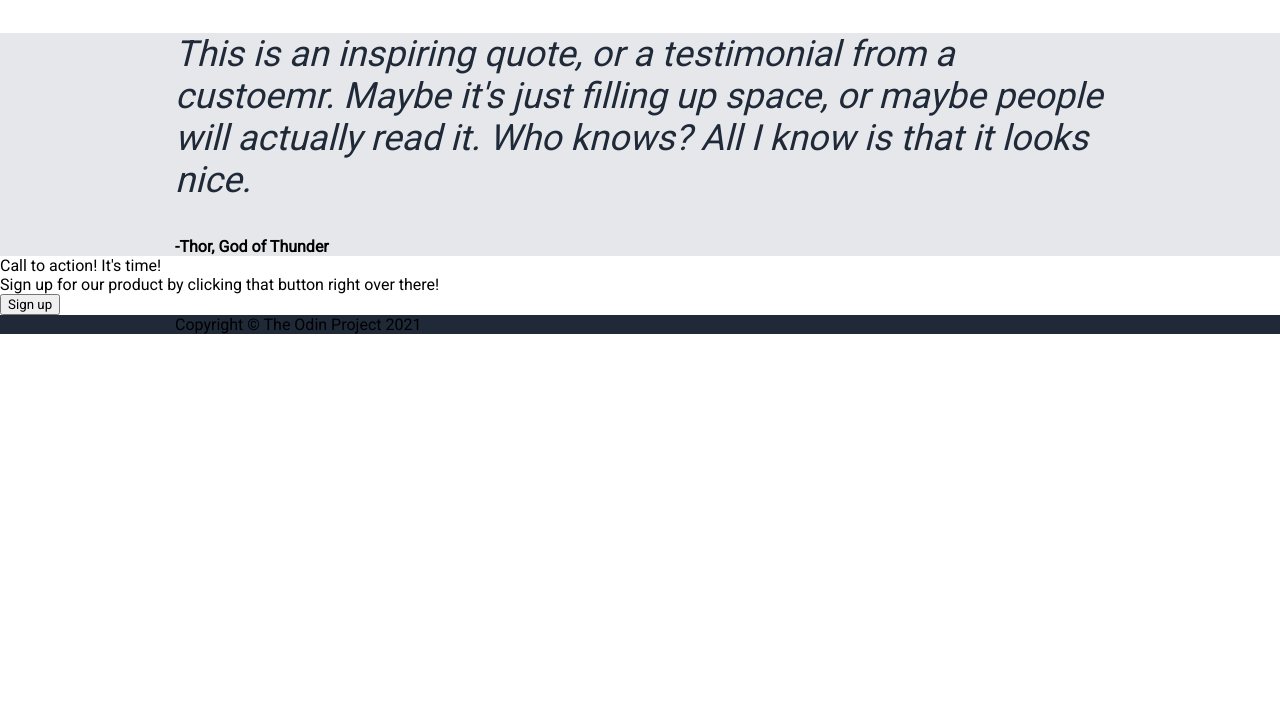
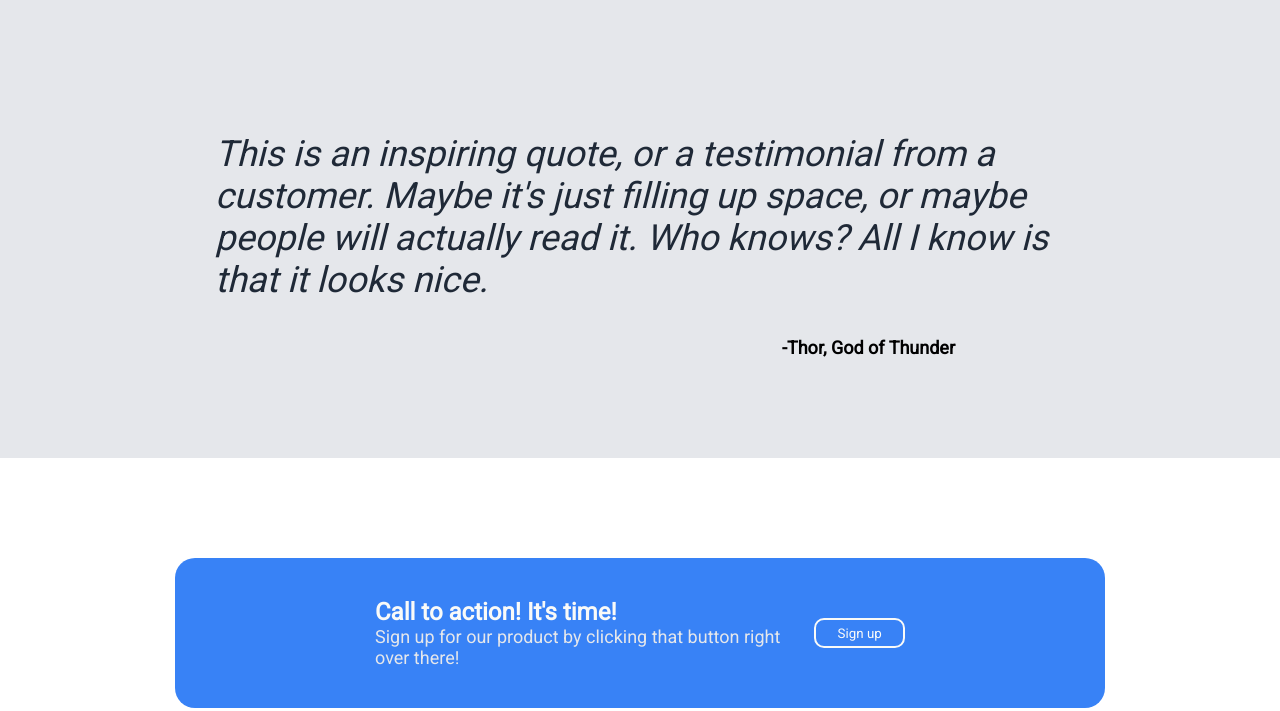
Before and after one commit to bdkautzman/odin-project-landing-page, a plain HTML site: page index.html in a window 1280 px wide. Shown: the part 940-1651 px from the top of the page. Before the commit the page ends 1274 px from the top, so only its background shows below. Drawn offline with Linux system fonts and the light colour scheme.

Commit message:
Complete last three sections

```diff
--- a/index.html
+++ b/index.html
@@ -52,19 +52,21 @@
     <div class="content3">
         <p class="quotetext">
             This is an inspiring quote, or a testimonial from
-            a custoemr. Maybe it's just filling up space, or maybe people
+            a customer. Maybe it's just filling up space, or maybe people
             will actually read it. Who knows? All I know is that it looks
             nice.
         </p>
-        <div><strong>-Thor, God of Thunder</strong></div>
+        <div class="authortext"><strong>-Thor, God of Thunder</strong></div>
     </div>
     <div class="content4">
-        <div>
-            <div>Call to action! It's time!</div>
-            <div>Sign up for our product by clicking that button right over there!</div>
+        <div class="calltoaction">
+            <div>
+                <div class="LogoText">Call to action! It's time!</div>
+                <div class="HSecondText">Sign up for our product by clicking that button right over there!</div>
+            </div>
+             <button class="sign2">Sign up</button>
         </div>
-        <button>Sign up</button>
-       </div>
+    </div>
     <div class="footer"> Copyright © The Odin Project 2021</div>
 </body>
 </html>
--- a/styles.css
+++ b/styles.css
@@ -55,18 +55,26 @@ ul {
     width: 450px;
 }
 
-.sign1 {
+.sign1, .sign2 {
     width: 100px;
     height: 30px;
     background-color: #3882F6;
     border-radius: 10px;
+    border-style: solid;
     color: #F9FAF8;
-    border: 0px;
-    box-shadow: 0px;
+    /* box-shadow: 0px; */
+}
+
+.sign1 {
+    border-width: 0px;
+}
+
+.sign2 {
+    border-width: 2px;
+    border-color: #F9FAF8;
 }
 
 .content1 {
-    margin: 50px 0px;
     height: 400px;
 }
 
@@ -75,7 +83,7 @@ ul {
 }
 
 .content2 {
-    padding: 0px 175px;
+    padding: 50px 175px;
 }
 
 .infoheadtext {
@@ -91,8 +99,9 @@ ul {
     width: 200px;
 }
 
-.tilegroup{
+.tilegroup {
     display: flex;
+    justify-content: center;
     gap: 40px;
 }
 
@@ -105,14 +114,46 @@ ul {
     border-color: #3882F6;
 }
 
-.quotetext{
+.content3 {
+    padding: 100px 175px;
+    background-color: #E5E7EB;
+}
+
+.quotetext {
+    margin-left: auto;
+    margin-right: auto;
+    width: 850px;
     font-size: 36px;
     font-weight: 250;
     color: #1F2937;
     font-style: italic;
 }
 
-.content3{
-    padding: 0px 175px;
-    background-color: #E5E7EB;
+.authortext {
+    text-align: right;
+    margin-right: 150px;
+    font-size: 18px;
 }
+
+.content4 {
+    padding: 100px 175px;
+}
+
+.calltoaction {
+    padding: 0px 200px;
+    height: 150px;
+    background-color:#3882F6;
+    border-radius: 20px;
+    display: flex;
+    justify-content: space-between;
+    align-items: center;
+    /* gap: 100px; */
+}
+
+.footer {
+    height: 150px;
+    text-align: center;
+    justify-content: center;
+    font-size: 18px;
+    color: #E5E7EB;
+}
```
